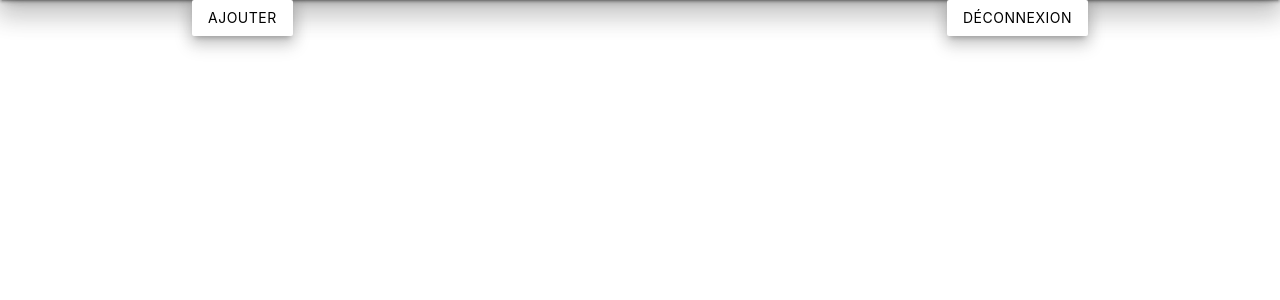
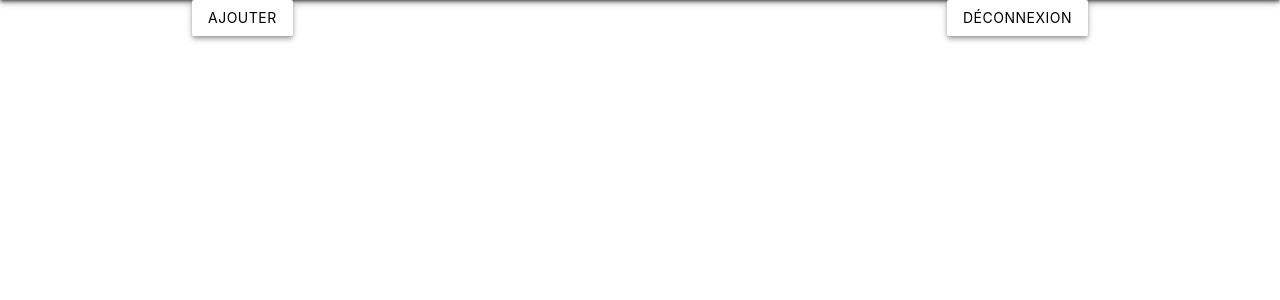
Before and after one commit to Paul-Michel/MonitoringHttp, a Flask app: page /admin/ in a window 1280 px wide. Shown: the part 64-364 px from the top of the page. Run offline with Flask 2, Linux system fonts and the light colour scheme; the visitor is signed in with stand-in values (Sample User, id 1); data that the repository does not hold is empty; some libraries are stand-ins or nearby versions.

Commit message:
fix ombre

```diff
--- a/templates/admin.html
+++ b/templates/admin.html
@@ -11,14 +11,14 @@
   </br>
   </br>
   <ul class="collection">
-    <li class="collection-item left-align"><a href="/admin/remove/{{site[0]}}/" class="waves-effect waves-light btn right white black-text z-depth-3" value="delete">Supprimer</a>
-      <a class="waves-effect waves-light btn right white black-text z-depth-3" href="/admin/update/{{site[0]}}/" value="modifie">Modifier</a>
+    <li class="collection-item left-align"><a href="/admin/remove/{{site[0]}}/" class="waves-effect waves-light btn right white black-text z-depth-2" value="delete">Supprimer</a>
+      <a class="waves-effect waves-light btn right white black-text z-depth-2" href="/admin/update/{{site[0]}}/" value="modifie">Modifier</a>
       <p>{{site[1]}}</p></li>
   </ul>
   {% endfor %}
 </div>
 <div class="container">
-    <a href="{{ url_for('admin_logout') }}" class="waves-effect waves-light btn right white black-text z-depth-3">Déconnexion</a>
-    <a href="{{ url_for('ajout') }}" class="waves-effect waves-light btn left white black-text z-depth-3 white black-text">Ajouter</a>
+    <a href="{{ url_for('admin_logout') }}" class="waves-effect waves-light btn right white black-text z-depth-2">Déconnexion</a>
+    <a href="{{ url_for('ajout') }}" class="waves-effect waves-light btn left white black-text z-depth-2 white black-text">Ajouter</a>
 </div>
 {% endblock %}
--- a/templates/ajout.html
+++ b/templates/ajout.html
@@ -12,7 +12,7 @@
         <textarea id="textarea1" name="url" class="materialize-textarea"></textarea>
         <label for="textarea1">Site web</label>
     </div>
-    <a><input class="btn waves-effect waves-light white z-depth-3" type="submit" value="Ajouter"/></a>
+    <a><input class="btn waves-effect waves-light white z-depth-2" type="submit" value="Ajouter"/></a>
   </div>
   </form>
 </div>
--- a/templates/edit.html
+++ b/templates/edit.html
@@ -12,7 +12,7 @@
         <textarea id="edit" name="edit" class="materialize-textarea"></textarea>
         <label for="textarea1">Site web</label>
     </div>
-    <a><input class="btn waves-effect waves-light white z-depth-3" type="submit" value="Ajouter"/></a>
+    <a><input class="btn waves-effect waves-light white z-depth-2" type="submit" value="Ajouter"/></a>
   </div>
   </form>
 </div>
--- a/templates/fiche.html
+++ b/templates/fiche.html
@@ -13,7 +13,7 @@
     {% for logs in logs %}
       <div class="row">
       <div class="col s12 center-align">
-        <div class="card white z-depth-3 hoverable">
+        <div class="card white z-depth-2 hoverable">
           <div class="card-content black-text">
             <span class="card-title">{{logs[1]}} / {{logs[2]}}</span>
           </div>
--- a/templates/index.html
+++ b/templates/index.html
@@ -15,7 +15,7 @@
     {% for site in site %}
       <div class="row">
       <div class="col s12 center-align">
-        <div class="card white z-depth-3 hoverable">
+        <div class="card white z-depth-2 hoverable">
           <div class="card-content black-text">
             <span class="card-title">{{site[1]}}</span>
               <p>{{site[2]}}</p>
--- a/templates/layout.html
+++ b/templates/layout.html
@@ -13,7 +13,7 @@
 
         {% block nav %}
         <nav>
-          <div class="nav-wrapper white z-depth-4 black-text">
+          <div class="nav-wrapper white z-depth-2 black-text">
             <a href="{{url_for('index')}}" class="brand-logo black-text">Http status</a>
             <a href="#" data-target="mobile-demo" class="sidenav-trigger"><i class="material-icons black-text">menu</i></a>
             <ul class="right hide-on-med-and-down">
--- a/templates/login.html
+++ b/templates/login.html
@@ -16,7 +16,7 @@
           <label for="password">Password :</label>
           <input type="password" name="password" id="password" /><br/><br/>
         </div>
-          <input class="btn waves-effect waves-light white z-depth-3" type="submit" value="Connection" />
+          <input class="btn waves-effect waves-light white z-depth-2" type="submit" value="Connection" />
   </form>
 </div>
     {% if user %}
```
